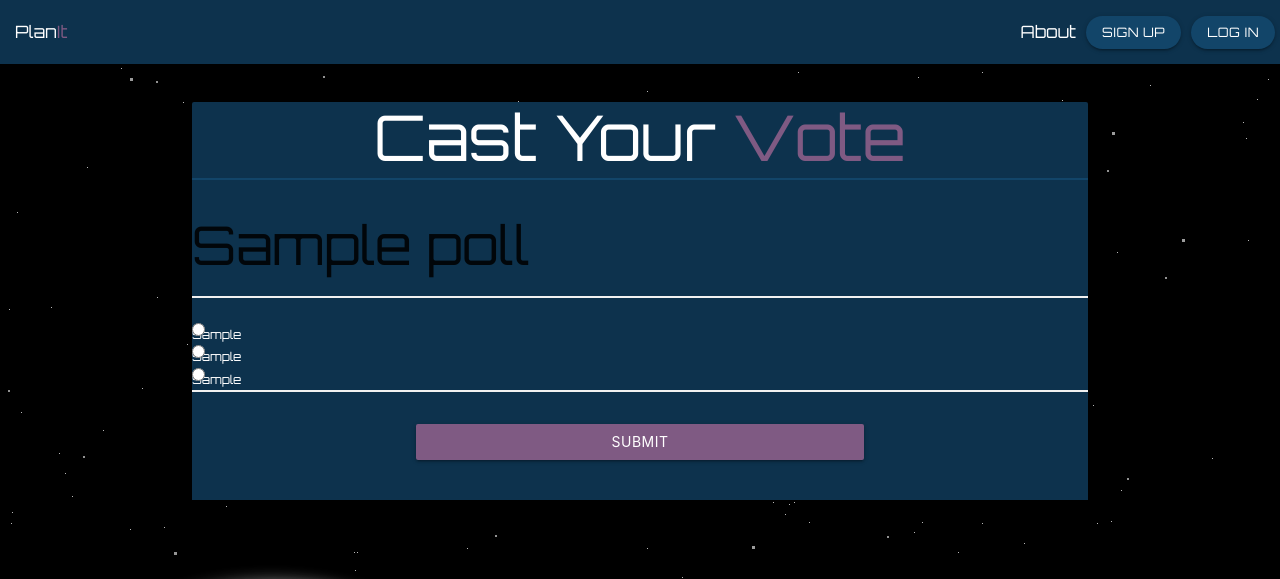
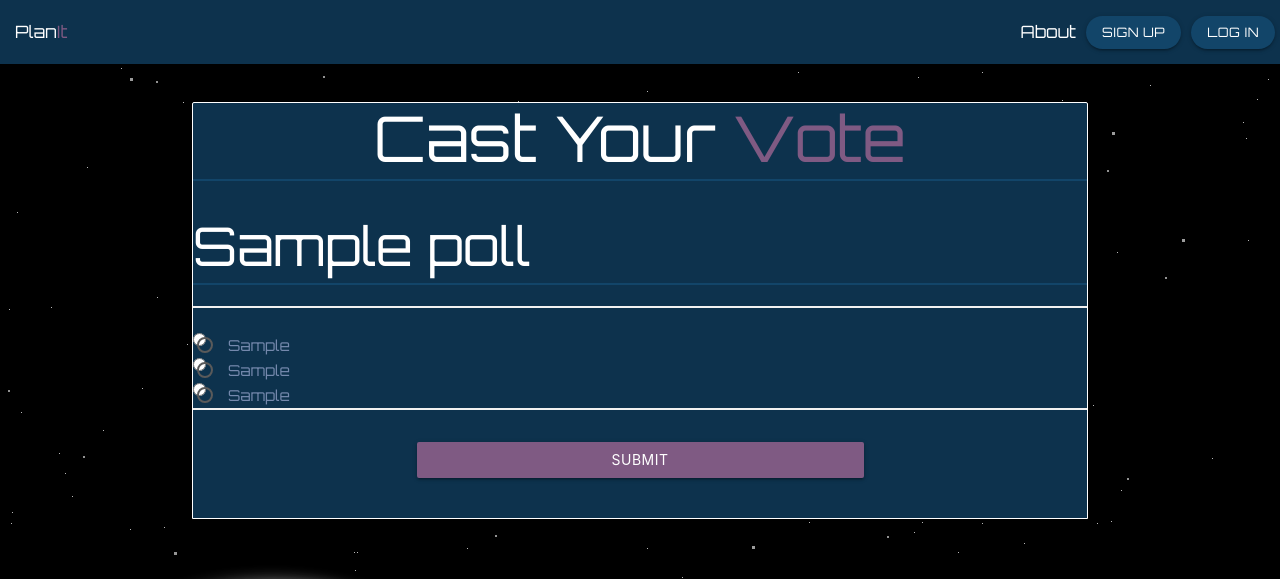
Before and after one commit to mindyschwab/Poll-App, a Django app: template planit/main_app/templates/polls/vote.html in a window 1280 px wide. Shown: the top 579 px of the page. Run offline with Django 3.2, Linux system fonts and the light colour scheme; the template is opened without the code that fills it: most values are stand-ins (such as "Sample title", 1, 10 or a date in 2020); some libraries are stand-ins or nearby versions.

Commit message:
made a few styling changes to vote page

```diff
--- a/planit/main_app/static/css/styles.css
+++ b/planit/main_app/static/css/styles.css
@@ -415,8 +415,12 @@ textarea:focus {
     z-index: 4;
 }
 
-.PollTitle {
-    color: white;
+.borderStyle {
+    border: 1px solid white;
+}
+
+.pollTitle {
+    color: white !important;
     padding-bottom: 7px;
     border-bottom: 2px solid #124569;
 }
--- a/planit/main_app/templates/polls/vote.html
+++ b/planit/main_app/templates/polls/vote.html
@@ -2,7 +2,7 @@
 
 {% block content %}
 
-<div class="row">
+<div class="row borderStyle">
     <h1 class="myEventsTitle">Cast Your <span class="it">Vote</span></h1>
     <div class="row">
         <h2 class="pollTitle">{{ poll.question }}</h2>
@@ -14,18 +14,18 @@
                         <div class="form-group">
                             <label for="choice_one">
                                 <input type="radio" name="poll" id="choice_one" value="choice_one" style="opacity:1;">
-                                {{ poll.choice_one }}
+                                <span class="cardDetails">{{ poll.choice_one }}</span>
                             </label>
                                 <br>
                             <label for="choice_two">
                                 <input type="radio" name="poll" id="choice_two" value="choice_two" style="opacity:1;">
-                                {{ poll.choice_two }}
+                                <span class="cardDetails">{{ poll.choice_two }}</span>
                             </label>
                             <br>
                             <label for="choice_three">
                                 <input type="radio" name="poll" id="choice_three" value="choice_three"
                                         style="opacity:1;">
-                                    {{ poll.choice_three }}
+                                        <span class="cardDetails">{{ poll.choice_three }}</span>
                             </label>
                         </div>
                             <hr />
```
Also changed, not shown: README.md.
